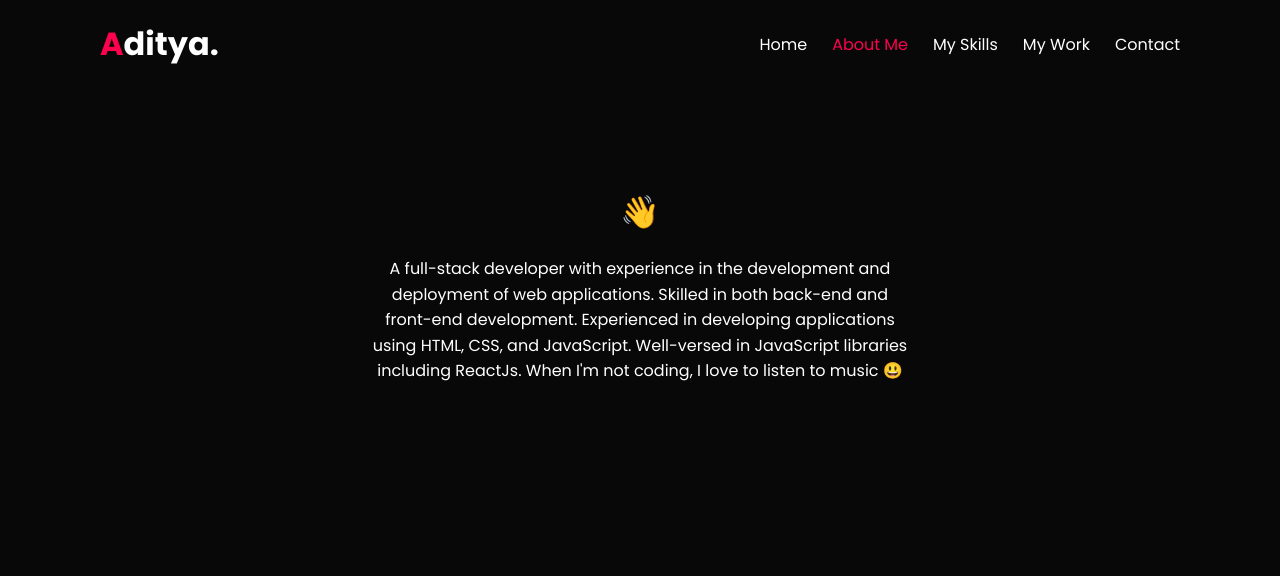
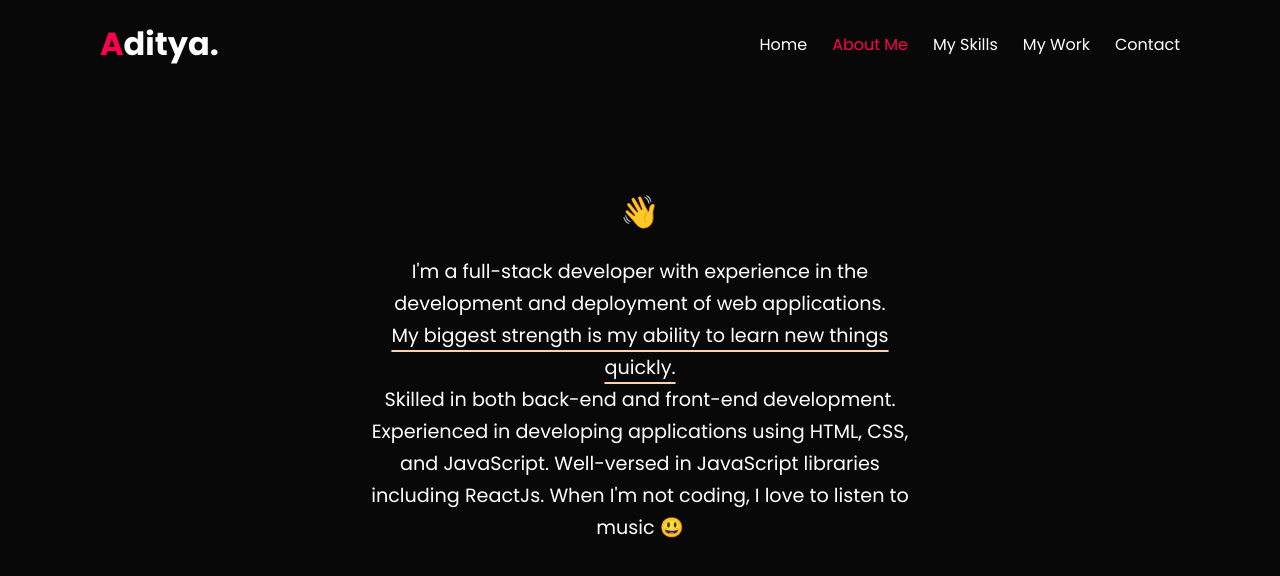
Before and after one commit to adityaaryanm4/portfolio, a React (Create React App) app: page /about in a window 1280 px wide. Shown: the top 576 px of the page. Built offline with nearby package versions, Linux system fonts and the light colour scheme.

Commit message:
git fix message here

```diff
--- a/src/Pages/About.jsx
+++ b/src/Pages/About.jsx
@@ -4,8 +4,9 @@ const About = () => {
   return (
     <div className="about">
       <h1>👋</h1>
-      <p>A full-stack developer with experience in the development and deployment of web
-        applications. Skilled in both back-end and front-end development. Experienced in
+      <p>I'm a full-stack developer with experience in the development and deployment of web
+        applications. <br /> <span>My biggest strength is my ability to learn new things quickly.</span> <br />
+        Skilled in both back-end and front-end development. Experienced in
         developing applications using HTML, CSS, and JavaScript. Well-versed in JavaScript
         libraries including ReactJs. When I'm not coding, I love to listen to music 😃</p>
     </div>
--- a/src/components/Navbar.jsx
+++ b/src/components/Navbar.jsx
@@ -1,5 +1,5 @@
-import React, { useState,useEffect } from 'react'
-import { NavLink ,useLocation} from 'react-router-dom'
+import React, { useState, useEffect } from 'react'
+import { NavLink, useLocation } from 'react-router-dom'
 import MenuIcon from '@mui/icons-material/Menu';
 import CloseIcon from '@mui/icons-material/Close';
 
--- a/src/styles.scss
+++ b/src/styles.scss
@@ -187,12 +187,21 @@
     justify-content: center;
     padding: 100px;
 
+    @include mobile {
+        padding: 100px 20px;
+    }
+
     .icons {
         display: flex;
         justify-content: center;
         gap: 15px;
         flex-wrap: wrap;
         width: 650px;
+
+        @include mobile {
+            flex-direction: column;
+            align-items: center;
+        }
 
         .skill-icon {
             background-color: lightgray;
@@ -226,18 +235,23 @@
     flex-wrap: wrap;
 
     @include mobile {
+        padding: 100px 20px;
         flex-direction: column;
-        padding: 50px;
         align-items: center;
         gap: 25px;
     }
 
     .container {
         height: 200px;
-        width: 260px;
+        width: 290px;
         position: relative;
         border-radius: 10px;
         overflow: hidden;
+
+        @include mobile {
+            height: 180px;
+            width: 250px;
+        }
 
         img {
             width: 100%;
@@ -289,7 +303,10 @@
     padding: 100px;
     display: flex;
     justify-content: center;
-    @include mobile{
+
+    @include mobile {
+        padding: 100px 20px;
+        align-items: center;
     }
 
     .links {
@@ -305,8 +322,9 @@
                 &:hover {
                     color: #ff004f;
                 }
-                @include mobile{
-                    font-size: 10px;
+
+                @include mobile {
+                    font-size: 12px;
                 }
             }
         }
@@ -318,17 +336,25 @@
     text-align: center;
 
     @include mobile {
-        padding: 100px 40px;
+        padding: 100px 20px;
     }
 
     p {
         margin: 20px auto;
         width: 50%;
-        line-height: 1.6;
+        line-height: 2rem;
+        font-weight: 400;
+        font-size: 1.2rem;
 
         @include mobile {
-            width: 100%;
-            word-break: break-word;
+            width: 90%;
+            text-align: left;
+
+        }
+
+        span {
+            text-decoration: underline #f7d2b5 2px solid;
+            text-underline-offset: 8px;
         }
     }
 }
```
